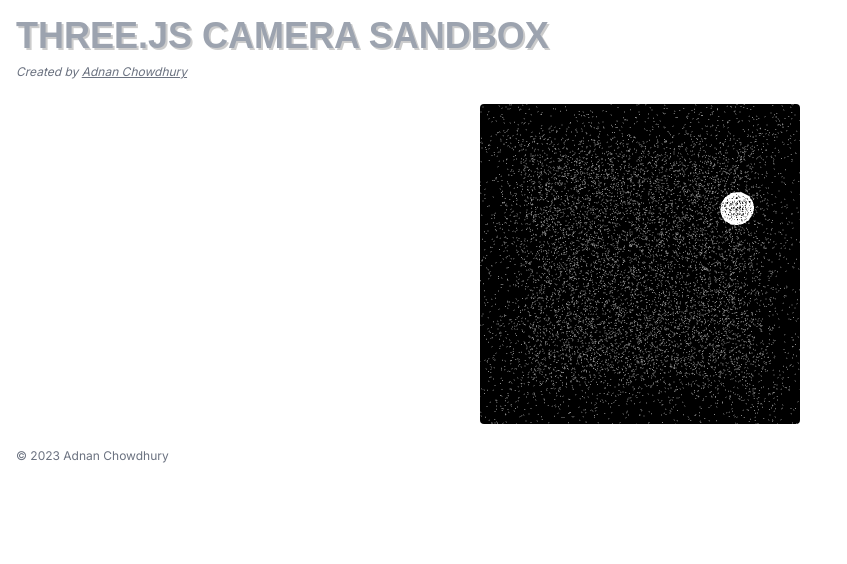
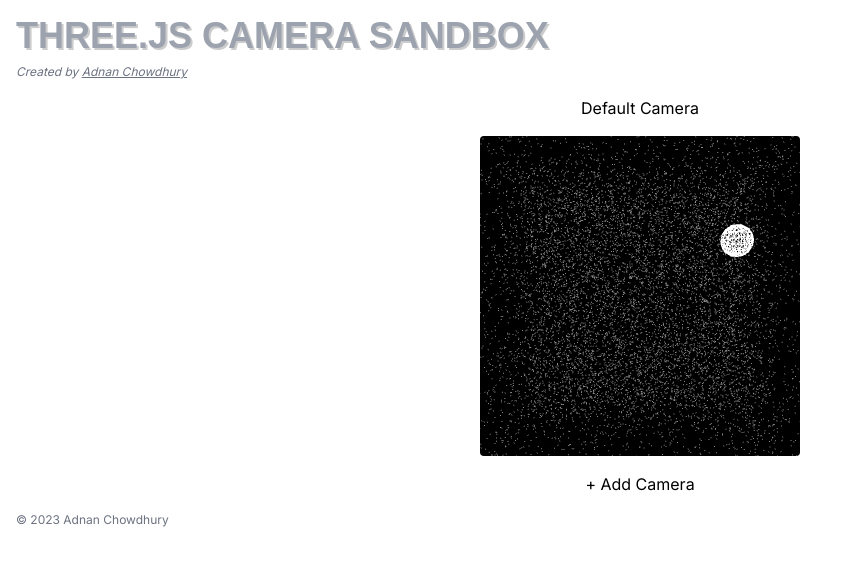
Before and after one commit to bttf/threejs-camera-sandbox, a Next.js app: page / in a window 1280 px wide. Shown: the top 564 px of the page, without its empty margins (0-847 px from the left). Built offline with nearby package versions, Linux system fonts and the light colour scheme; a web font is replaced by a local one.

Commit message:
get a 2nd camera working

```diff
--- a/src/app/components/Renderer.tsx
+++ b/src/app/components/Renderer.tsx
@@ -2,15 +2,13 @@
 
 import clsx from "clsx";
 import * as THREE from "three";
-import { FC, useEffect, useRef } from "react";
-
-let renderer: THREE.WebGLRenderer;
+import { FC, useEffect, useRef, useState } from "react";
 
 let CONTAINER_HEIGHT: number;
 let CONTAINER_WIDTH: number;
 
 function init(container: HTMLDivElement) {
-  renderer = new THREE.WebGLRenderer({ antialias: true });
+  const renderer = new THREE.WebGLRenderer({ antialias: true });
 
   CONTAINER_HEIGHT = container.clientHeight;
   CONTAINER_WIDTH = container.clientWidth;
@@ -20,10 +18,16 @@
 
   container.appendChild(renderer.domElement);
   renderer.autoClear = false;
+
+  return { renderer };
 }
 
-function animate(scene: THREE.Scene, camera: THREE.Camera) {
-  requestAnimationFrame(() => animate(scene, camera));
+function animate(
+  scene: THREE.Scene,
+  camera: THREE.Camera,
+  renderer: THREE.WebGLRenderer
+) {
+  requestAnimationFrame(() => animate(scene, camera, renderer));
 
   renderer.clear();
   renderer.setViewport(0, 0, CONTAINER_WIDTH, CONTAINER_HEIGHT);
@@ -35,6 +39,7 @@
   scene: THREE.Scene;
 }> = ({ camera, scene }) => {
   const containerRef = useRef<HTMLDivElement>(null);
+  const [renderer, setRenderer] = useState<THREE.WebGLRenderer>();
 
   useEffect(() => {
     if (!containerRef?.current || !camera || !scene) return;
@@ -42,15 +47,18 @@
     // return if already initialized
     if (renderer) return;
 
-    init(containerRef.current);
-    animate(scene, camera);
-  }, [containerRef, camera, scene]);
+    const { renderer: _renderer } = init(containerRef.current);
+
+    setRenderer(_renderer);
+
+    animate(scene, camera, _renderer);
+  }, [containerRef, camera, scene, renderer]);
 
   return (
     <div
       ref={containerRef}
       className={clsx(
-        "my-4",
+        "my-2",
         "border-lg",
         "border-slate-500",
         "h-80",
--- a/src/app/components/Sandbox.tsx
+++ b/src/app/components/Sandbox.tsx
@@ -77,6 +77,7 @@
 const Sandbox: FC<{}> = () => {
   const [scene, setScene] = useState<THREE.Scene | null>(null);
   const [cameras, setCameras] = useState<THREE.Camera[]>([]);
+  const [defaultCamera, ...userCameras] = cameras;
 
   useEffect(() => {
     const { camera, scene } = init();
@@ -90,11 +91,23 @@
     animate();
   }, [scene, cameras]);
 
+  const addCamera = () => {
+    // create new camera
+    const camera = new THREE.PerspectiveCamera(50, aspect, 1, 10000);
+    camera.position.z = 500;
+    setCameras([...cameras, camera]);
+  };
+
   if (!scene) return null;
 
   return (
     <div className="flex flex-col items-center">
-      {cameras.map((camera, i) => (
+      <div className="my-2">Default Camera</div>
+      <Renderer camera={defaultCamera} scene={scene} />
+      <div className="my-2" onClick={addCamera}>
+        + Add Camera
+      </div>
+      {userCameras.map((camera, i) => (
         <Renderer key={i} camera={camera} scene={scene} />
       ))}
     </div>
```
